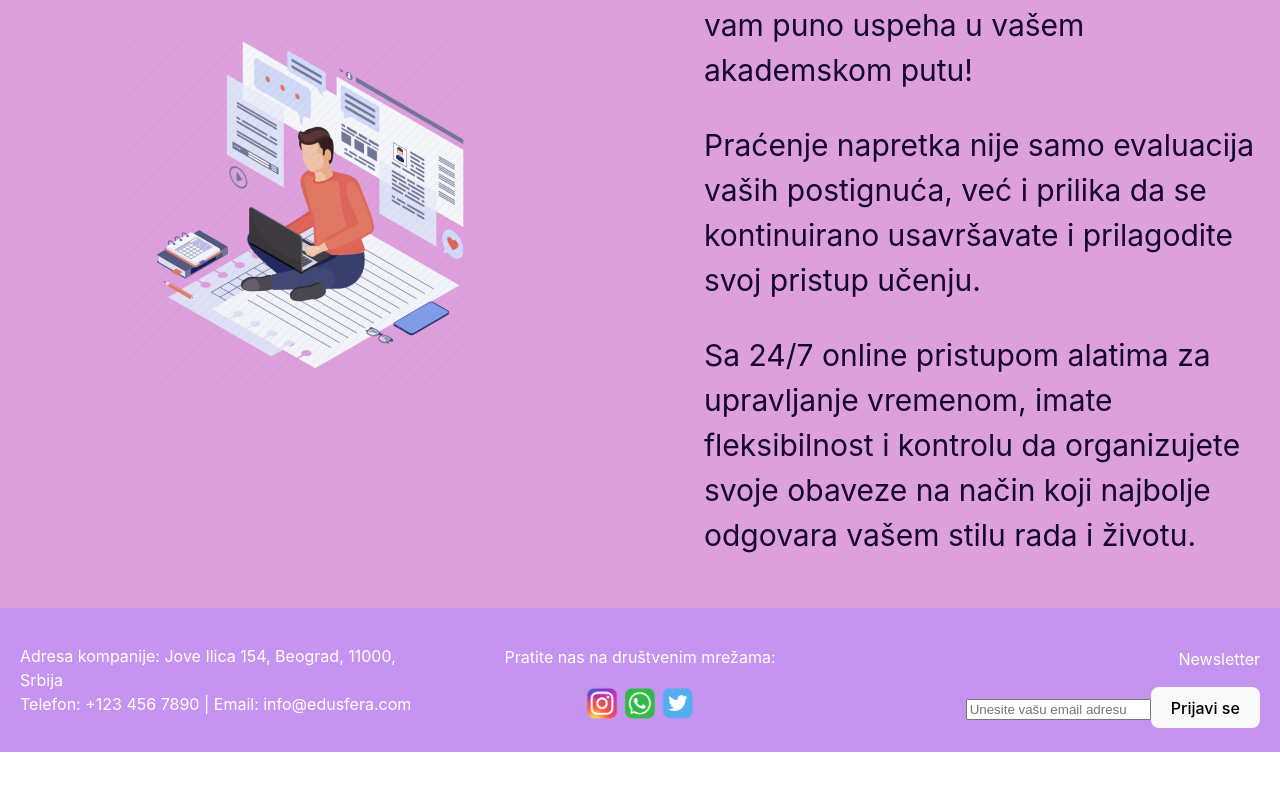
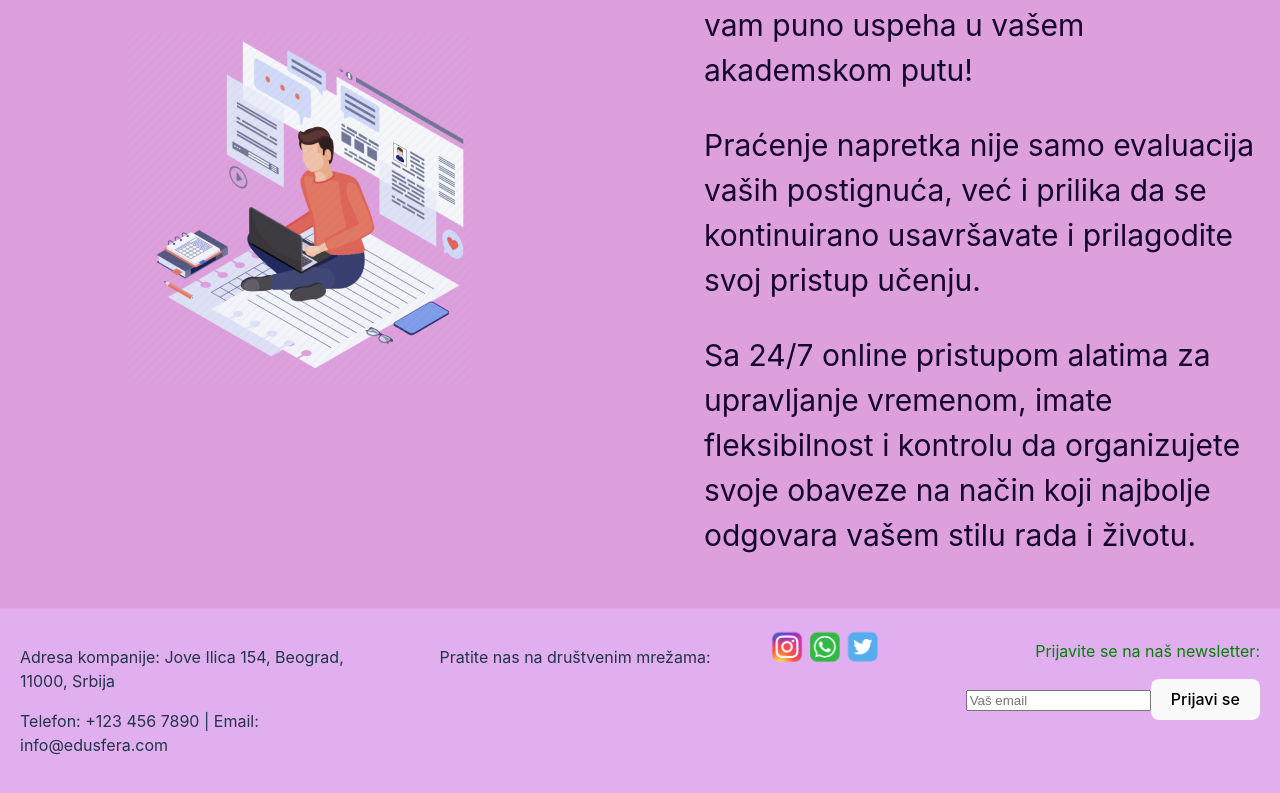
Before and after one commit to nevned/probyy, a React (Vite) app: page / in a window 1280 px wide. Shown: the part 1096-1889 px from the top of the page. Before the commit the page ends 1848 px from the top, so only its background shows below. Built offline with nearby package versions, Linux system fonts and the light colour scheme.

Commit message:
Ksenija drugi commit

```diff
--- a/components/Footer.tsx
+++ b/components/Footer.tsx
@@ -1,29 +1,64 @@
-import React from 'react';
+import React, { useState } from 'react';
+import Newsletter from '../models/Newsletter';
 import '../styles/Footer.css';
 
+const newsletter = new Newsletter();
+
 const Footer: React.FC = () => {
+  const [email, setEmail] = useState('');
+  const [message, setMessage] = useState('');
+  const [showModal, setShowModal] = useState(false);
+
+  const handleSubscribe = () => {
+    if (email.trim() === '') {
+      setMessage('Molimo unesite email adresu.');
+      return;
+    }
+
+    const result = newsletter.subscribe(email);
+    setMessage(result);
+    setShowModal(true);
+    setEmail('');
+  };
+
+  const closeModal = () => {
+    setShowModal(false);
+  };
+
   return (
     <footer className="footer">
-      <div className="left-section">
-        <p>
-          Adresa kompanije: Jove Ilica 154, Beograd, 11000, Srbija
-          <br />
-          Telefon: +123 456 7890 | Email: info@edusfera.com
-        </p>
+      <div className="footer-left">
+        <p>Adresa kompanije: Jove Ilica 154, Beograd, 11000, Srbija</p>
+        <p>Telefon: +123 456 7890 | Email: info@edusfera.com</p>
       </div>
-      <div className="center-section">
+      <div className="footer-center">
         <p>Pratite nas na društvenim mrežama:</p>
-        <div className="social-icons">
+        {/* Ovdje dodaj ikone društvenih mreža */}
+      </div>
+      <div className="social-icons">
           <img src="../slike/drustvenemreze.png" alt="Social Icon 1" />
 
           {/* Dodajte slike i alt tekstove za svoje ikonice */}
         </div>
+      <div className="footer-right">
+        <p>Prijavite se na naš newsletter:</p>
+        <input
+          type="email"
+          value={email}
+          onChange={(e) => setEmail(e.target.value)}
+          placeholder="Vaš email"
+        />
+        <button onClick={handleSubscribe}>Prijavi se</button>
+
       </div>
-      <div className="right-section">
-        <p>Newsletter</p>
-        <input type="email" placeholder="Unesite vašu email adresu" />
-        <button>Prijavi se</button>
-      </div>
+      {showModal && (
+        <div className="modal">
+          <div className="modal-content">
+            <p>Uspesno ste se prijavili</p>
+            <button onClick={closeModal}>Zatvori</button>
+          </div>
+        </div>
+      )}
     </footer>
   );
 };
--- /dev/null
+++ b/models/Newsletter.ts
@@ -0,0 +1,18 @@
+class Newsletter {
+  private subscribers: string[] = [];
+
+  subscribe(email: string) {
+    if (!this.subscribers.includes(email)) {
+      this.subscribers.push(email);
+      console.log(`Subscribed: ${email}`);
+    } else {
+      console.log(`Already subscribed: ${email}`);
+    }
+  }
+
+  getSubscribers(): string[] {
+    return this.subscribers;
+  }
+}
+
+export default Newsletter;
--- a/styles/Footer.css
+++ b/styles/Footer.css
@@ -1,24 +1,48 @@
 .footer {
-  background-color: rgba(138, 43, 226, 0.5);;
-  color: white;
-  padding: 20px;
   display: flex;
   justify-content: space-between;
+  padding: 20px;
+  background-color: rgb(225, 175, 240);
+  border-top: 1px solid #e4a9e0;
+}
+
+.footer-left,
+.footer-center,
+.footer-right {
+  flex: 1;
+}
+
+.footer-center {
+  text-align: center;
+}
+
+.footer-right {
+  text-align: right;
+}
+
+.footer-right p {
+  margin-top: 10px;
+  color: green;
+}
+
+/* Dodajemo stilove za modal */
+.modal {
+  position: fixed;
+  top: 0;
+  left: 0;
+  width: 100%;
+  height: 100%;
+  background: rgba(0, 0, 0, 0.5);
+  display: flex;
+  justify-content: center;
   align-items: center;
 }
 
-.left-section {
-  flex: 1;
-}
-
-.center-section {
-  flex: 1;
+.modal-content {
+  background: rgb(107, 232, 165);
+  padding: 20px;
+  border-radius: 5px;
   text-align: center;
-}
-
-.right-section {
-  flex: 1;
-  text-align: right;
 }
 
 .social-icons img {
```
